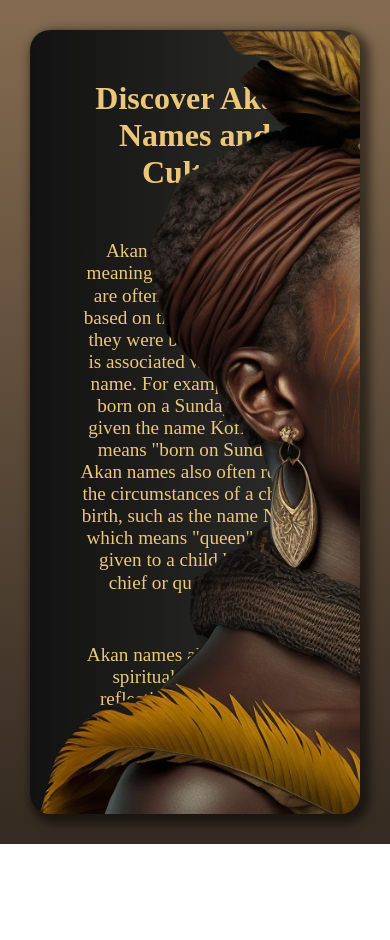
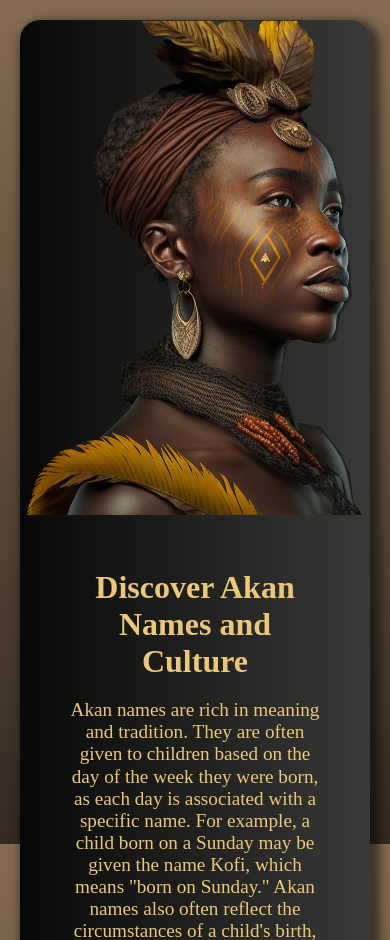
Before and after one commit to Schlumen/akan-name-generator, a plain HTML site: page index.html in a window 390 px wide. Shown: the top 940 px of the page. Before the commit the page ends 844 px from the top, so only its background shows below. Drawn offline with nearby package versions, Linux system fonts and the light colour scheme; a web font is replaced by a local one.

Commit message:
Make landing page responsive and fix bugs

```diff
--- a/index.html
+++ b/index.html
@@ -23,7 +23,9 @@
                 which means "the one who is able to walk on water" may be given to a child with a strong leadership potential.</p>
             <p>Overall Akan names are not only a way to identify a person, but also a reflection of their culture and tradition,
                 it is a way for their heritage to be passed on to future generations.</p>
-            <a href="name-generator.html">Explore Akan Names</a>
+            <div class="button-wrapper">
+                <a href="name-generator.html">Explore Akan Names</a>
+            </div>
         </div>
     </div>
 </body>
--- a/styles.css
+++ b/styles.css
@@ -7,7 +7,6 @@ body {
     font-family: 'Caudex', serif;
     background-image: linear-gradient(#846b50, #342a21);
     color: #ecc779;
-    height: 100%;
     background-repeat: no-repeat;
     background-size: cover;
     background-attachment: fixed;
@@ -15,34 +14,32 @@ body {
 
 h1 {
     font-size: 2rem;
-    margin: 50px;
+    margin: 10px;
 }
 
 p {
-    margin: 50px;
+    margin: 10px;
     font-size: 1.2rem;
 }
 
 .content-wrapper {
-    background-image: linear-gradient(to right, #131212, #30312e);
+    background-image: linear-gradient(to right, #080808, #393a37);
     display: grid;
     box-sizing: border-box;
     grid-template-columns: 1fr 1fr;
     grid-template-rows: 1fr;
-    margin: 0;
+    margin: 20px;
     padding: 0;
     border-radius: 20px;
-    position: absolute;
-    top: 30px;
-    bottom: 30px;
-    left: 30px;
-    right: 30px;
-    overflow: hidden;
     box-shadow: 5px 5px 10px 5px rgba(0, 0, 0, 0.5);
 }
 
 .text-wrapper {
     text-align: center;
+    display: flex;
+    flex-direction: column;
+    justify-content: space-around;
+    padding: 40px;
 }
 
 .image-wrapper {
@@ -50,9 +47,9 @@ p {
 }
 
 img {
-    position: absolute;
-    height: 100%;
-    bottom: 0;
+    max-height: 800px;
+    width: 100%;
+    object-fit: contain;
 }
 
 a {
@@ -62,13 +59,18 @@ a {
     border: solid 2px #ecc779;
     border-radius: 10px;
     padding: 10px;
-    margin: 30px;
-
+    margin: 20px;
+    display: inline-block;
 }
 
-@media all and (max-width: 1500px) {
+@media all and (max-width: 900px) {
     .content-wrapper {
         grid-template-columns: 1fr;
-        grid-template-rows: 1fr 1fr;
+        grid-template-rows: auto auto;
     }
 }
+
+.button-wrapper {
+    margin: 10px;
+    margin-top: 30px;
+}
```
